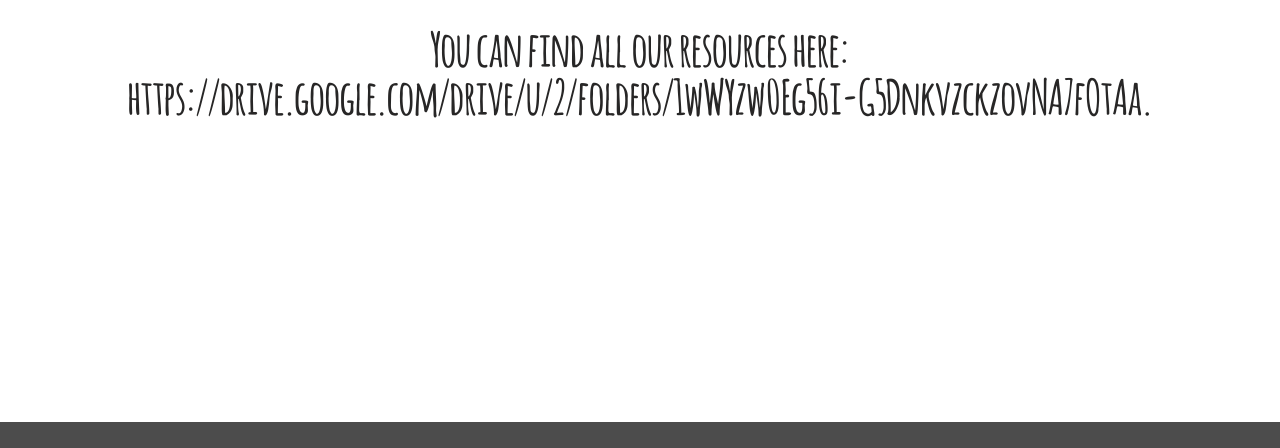
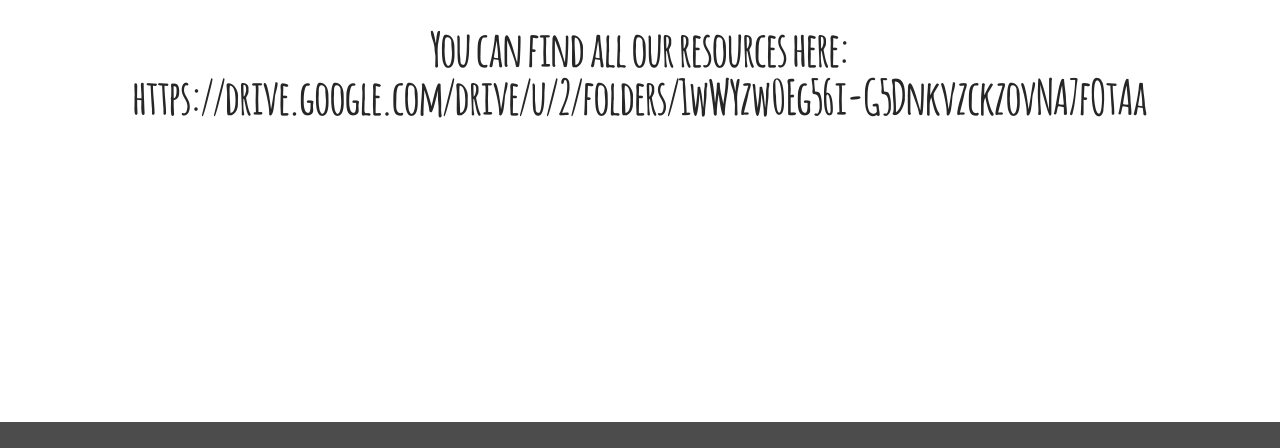
Before and after one commit to prisonercorrespondenceproject/prisonercorrespondenceproject.com, an Astro site: page /resource-library in a window 1280 px wide. Shown: the part 104-552 px from the top of the page. Built offline with nearby package versions, Linux system fonts and the light colour scheme; Astro itself is replaced by a stand-in of ours.

Commit message:
Update resource-library.astro

```diff
--- a/src/pages/resource-library.astro
+++ b/src/pages/resource-library.astro
@@ -5,7 +5,7 @@ import Layout from "~/layouts/Layout.astro";
 <Layout>
   <div class="nv-page-title">
     <h1 class="mt-6 text-5xl text-center">
-      You can find all our resources here: https://drive.google.com/drive/u/2/folders/1wWYzw0Eg56i-G5DnkvzckzovNA7fOtAa.
+      You can find all our resources here: https://drive.google.com/drive/u/2/folders/1wWYzw0Eg56i-G5DnkvzckzovNA7fOtAa
     </h1>
   </div>
 </Layout>
```
